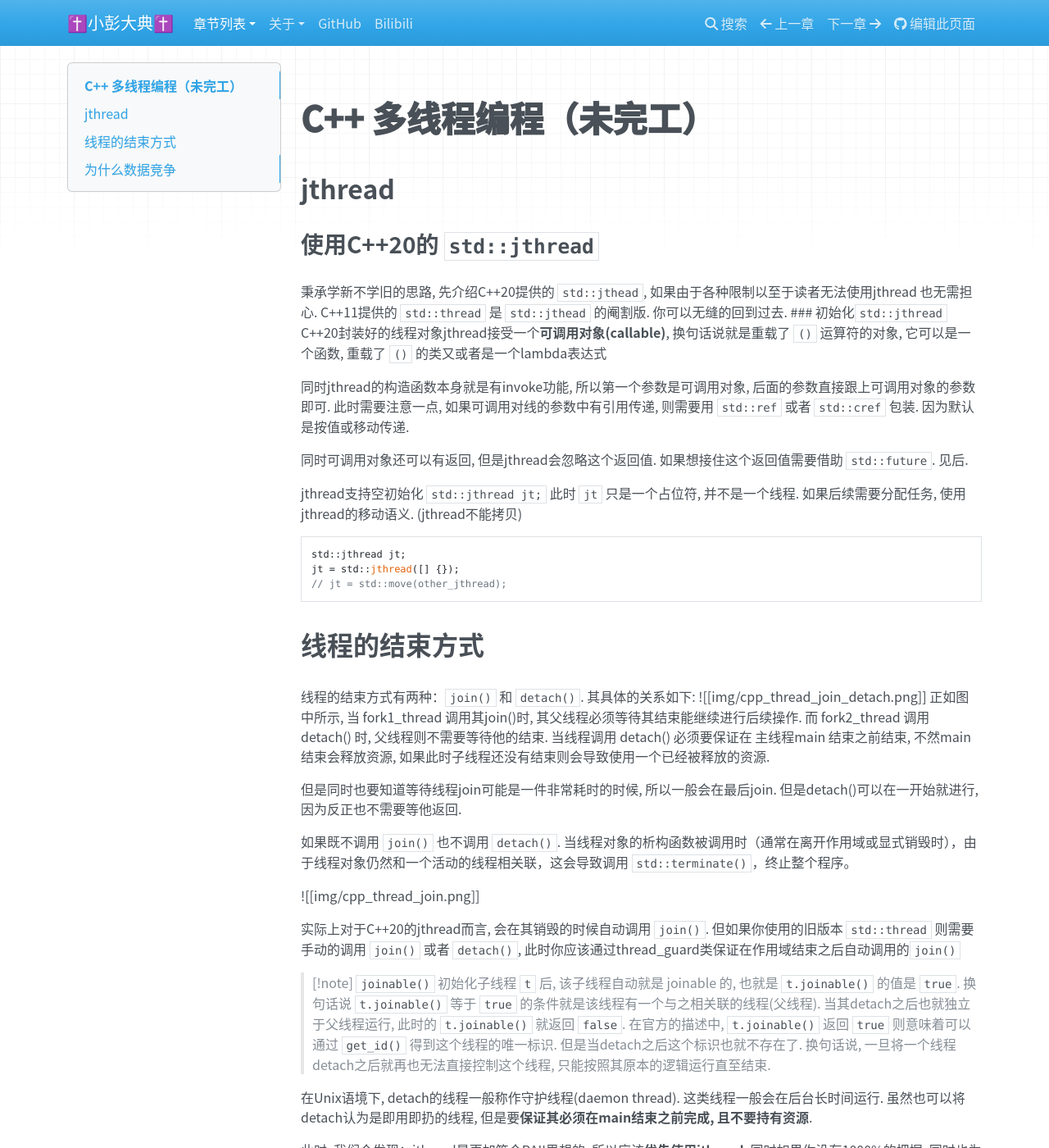
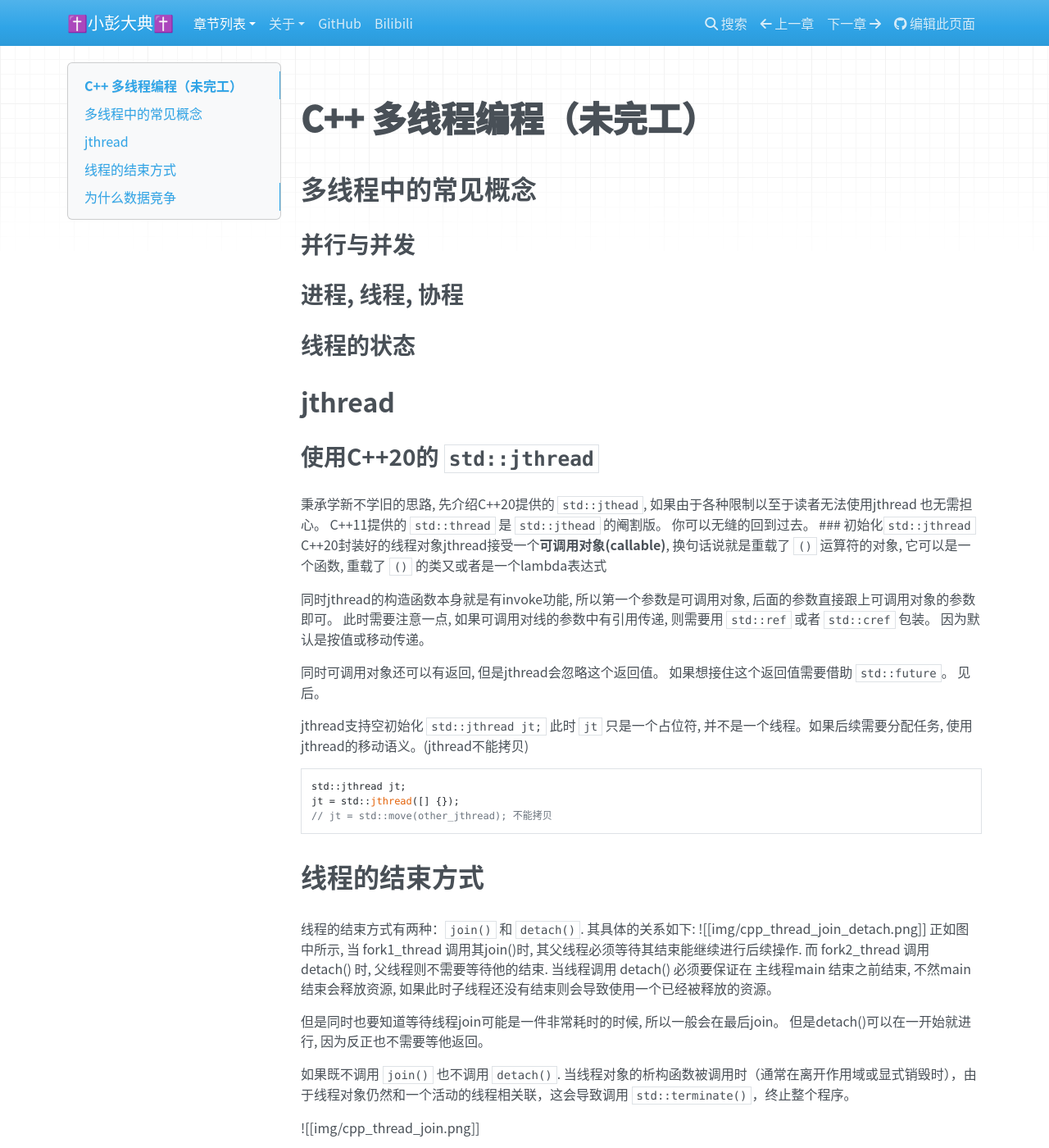
Before and after one commit to parallel101/cppguidebook, an MkDocs documentation site: the page built from docs/threading.md, in a window 1280 px wide and 1400 px high. Shown: the whole window at 82% size. Built offline with MkDocs 1.6.1, drawn with Linux system fonts in a browser that asks for light colours; nearby versions of some CDN libraries; a script that is not in the unit is left out; some of the changed text lies outside the part shown.

Commit message:
On branch main  Your branch is ahead of 'origin/main' by 1 commit.    (use "git push" to publish your local commits)  Changes to be committed: 	modified:   docs/threading.md

````diff
--- a/docs/threading.md
+++ b/docs/threading.md
@@ -1,20 +1,25 @@
 # C++ 多线程编程（未完工）
+## 多线程中的常见概念
+### 并行与并发
 
+### 进程, 线程, 协程
+
+### 线程的状态
 ## jthread
 ### 使用C++20的 `std::jthread`
- 秉承学新不学旧的思路, 先介绍C++20提供的 `std::jthead`, 如果由于各种限制以至于读者无法使用jthread 也无需担心. C++11提供的 `std::thread` 是 `std::jthead` 的阉割版. 你可以无缝的回到过去.
+ 秉承学新不学旧的思路, 先介绍C++20提供的 `std::jthead`, 如果由于各种限制以至于读者无法使用jthread 也无需担心。 C++11提供的 `std::thread` 是 `std::jthead` 的阉割版。 你可以无缝的回到过去。
  ### 初始化`std::jthread`
 C++20封装好的线程对象jthread接受一个**可调用对象(callable)**, 换句话说就是重载了 `()` 运算符的对象, 它可以是一个函数, 重载了 `()` 的类又或者是一个lambda表达式
 
-同时jthread的构造函数本身就是有invoke功能, 所以第一个参数是可调用对象, 后面的参数直接跟上可调用对象的参数即可. 此时需要注意一点, 如果可调用对线的参数中有引用传递, 则需要用 `std::ref` 或者 `std::cref` 包装. 因为默认是按值或移动传递.
+同时jthread的构造函数本身就是有invoke功能, 所以第一个参数是可调用对象, 后面的参数直接跟上可调用对象的参数即可。 此时需要注意一点, 如果可调用对线的参数中有引用传递, 则需要用 `std::ref` 或者 `std::cref` 包装。 因为默认是按值或移动传递。
 
-同时可调用对象还可以有返回, 但是jthread会忽略这个返回值. 如果想接住这个返回值需要借助 `std::future`. 见后.
+同时可调用对象还可以有返回, 但是jthread会忽略这个返回值。 如果想接住这个返回值需要借助 `std::future`。 见后。
 
-jthread支持空初始化 `std::jthread jt;` 此时 `jt` 只是一个占位符, 并不是一个线程. 如果后续需要分配任务, 使用jthread的移动语义. (jthread不能拷贝)
+jthread支持空初始化 `std::jthread jt;` 此时 `jt` 只是一个占位符, 并不是一个线程。如果后续需要分配任务, 使用jthread的移动语义。(jthread不能拷贝)
 ```cpp
 std::jthread jt;
 jt = std::jthread([] {});
-// jt = std::move(other_jthread);
+// jt = std::move(other_jthread); 不能拷贝
 ```
 
 
@@ -22,9 +27,9 @@ jt = std::jthread([] {});
 线程的结束方式有两种：`join()` 和 `detach()`.
 其具体的关系如下:
 ![[img/cpp_thread_join_detach.png]]
-正如图中所示, 当 fork1_thread 调用其join()时, 其父线程必须等待其结束能继续进行后续操作. 而 fork2_thread 调用 detach() 时, 父线程则不需要等待他的结束. 当线程调用 detach() 必须要保证在 主线程main 结束之前结束, 不然main结束会释放资源, 如果此时子线程还没有结束则会导致使用一个已经被释放的资源.
+正如图中所示, 当 fork1_thread 调用其join()时, 其父线程必须等待其结束能继续进行后续操作. 而 fork2_thread 调用 detach() 时, 父线程则不需要等待他的结束. 当线程调用 detach() 必须要保证在 主线程main 结束之前结束, 不然main结束会释放资源, 如果此时子线程还没有结束则会导致使用一个已经被释放的资源。
 
-但是同时也要知道等待线程join可能是一件非常耗时的时候, 所以一般会在最后join. 但是detach()可以在一开始就进行, 因为反正也不需要等他返回.
+但是同时也要知道等待线程join可能是一件非常耗时的时候, 所以一般会在最后join。 但是detach()可以在一开始就进行, 因为反正也不需要等他返回。
 
 如果既不调用 `join()` 也不调用 `detach()`. 当线程对象的析构函数被调用时（通常在离开作用域或显式销毁时），由于线程对象仍然和一个活动的线程相关联，这会导致调用 `std::terminate()`，终止整个程序。
 
@@ -32,14 +37,14 @@ jt = std::jthread([] {});
 
 实际上对于C++20的jthread而言, 会在其销毁的时候自动调用 `join()`. 但如果你使用的旧版本 `std::thread` 则需要手动的调用 `join()` 或者 `detach()`, 此时你应该通过thread_guard类保证在作用域结束之后自动调用的`join()`
 
-> [!note] `joinable()`
-初始化子线程 `t` 后, 该子线程自动就是 joinable 的, 也就是 `t.joinable()` 的值是 `true`. 换句话说 `t.joinable()` 等于 `true` 的条件就是该线程有一个与之相关联的线程(父线程). 当其detach之后也就独立于父线程运行, 此时的 `t.joinable()` 就返回 `false`. 在官方的描述中,  `t.joinable()` 返回 `true` 则意味着可以通过 `get_id()` 得到这个线程的唯一标识. 但是当detach之后这个标识也就不存在了. 换句话说, 一旦将一个线程detach之后就再也无法直接控制这个线程, 只能按照其原本的逻辑运行直至结束.
+> #### `joinable()`
+> 初始化子线程 `t` 后, 该子线程自动就是 joinable 的, 也就是 `t.joinable()` 的值是 `true`. 换句话说 `t.joinable()` 等于 `true` 的条件就是该线程有一个与之相关联的线程(父线程)。 当其detach之后也就独立于父线程运行, 此时的 `t.joinable()` 就返回 `false`. 在官方的描述中,  `t.joinable()` 返回 `true` 则意味着可以通过 `get_id()` 得到这个线程的唯一标识. 但是当detach之后这个标识会返回0。换句话说, 一旦将一个线程detach之后就再也无法直接控制这个线程, 只能按照其原本的逻辑运行直至结束。
 
-在Unix语境下, detach的线程一般称作守护线程(daemon thread). 这类线程一般会在后台长时间运行. 虽然也可以将detach认为是即用即扔的线程, 但是要**保证其必须在main结束之前完成, 且不要持有资源**.
+在Unix语境下, detach的线程一般称作守护线程(daemon thread). 这类线程一般会在后台长时间运行. 虽然也可以将detach认为是即用即扔的线程, 但是要**保证其必须在main结束之前完成, 且不要持有资源**。
 
-此时, 我们会发现：jthread是更加符合RAII思想的, 所以应该**优先使用jthread**. 同时如果你没有1000%的把握, 同时也为了维持你的san值处于正常水平, 赛博SCP基金会建议您**不要使用detach**.
+此时, 我们会发现：jthread是更加符合RAII思想的, 所以应该**优先使用jthread**。 同时如果你没有1000%的把握, 同时也为了维持你的san值处于正常水平, 赛博SCP基金会建议您**不要使用detach**。
 
-如果说用于初始化线程的可调用对象抛出异常但是没有处理时, 异常不会跨线程传播而是使用 `std::terminate()`. 如果内部处理了异常自然无事发生.
+如果说用于初始化线程的可调用对象抛出异常但是没有处理时, 异常不会跨线程传播而是使用 `std::terminate()`。 如果内部处理了异常自然无事发生。
 ```cpp
 int main() {
 	try {
@@ -63,8 +68,11 @@ int main() {
 		}
 	});
 	return 0;
+}
 ```
-不推荐使用 `detach()`。
+### jthread 的停止功能
+
+### 无奈的妥协回到std::thread
 
 ## 为什么数据竞争
 
````
